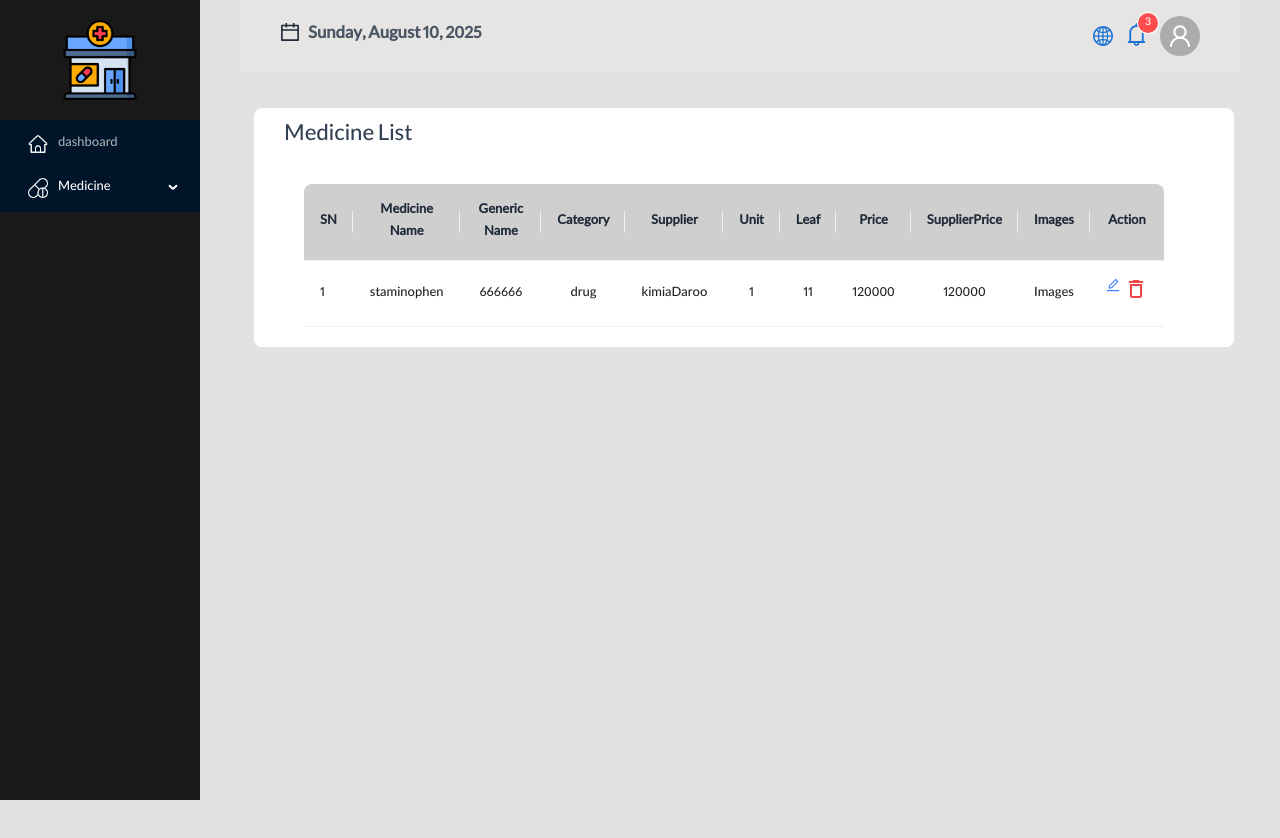
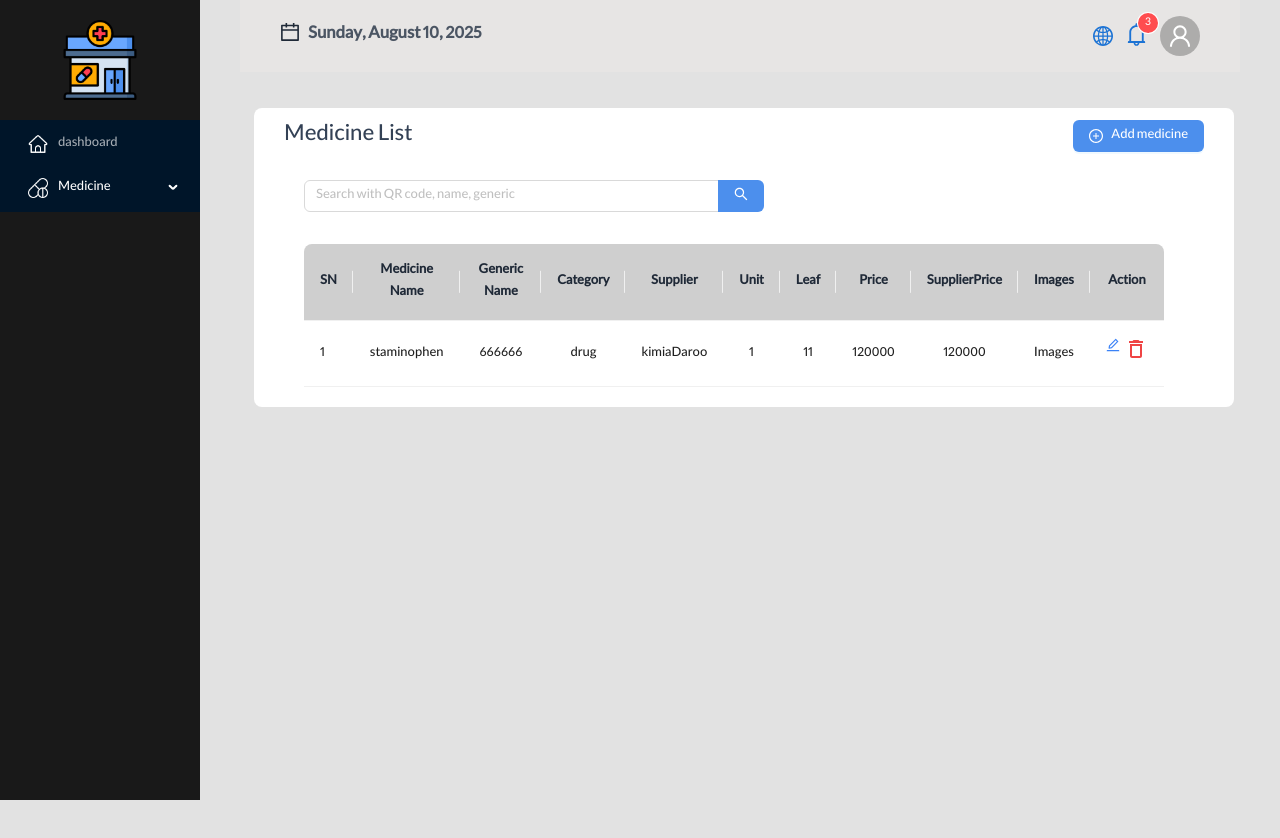
Before and after one commit to HaniehGharaee/dashboard-pharmacy, a React (Vite) app: page /admin/medicines/index in a window 1280 px wide. Shown: the top 838 px of the page. Built offline with nearby package versions, Linux system fonts and the light colour scheme; a web font is replaced by a local one.

Commit message:
Put box search for medicines and button add medicine

```diff
--- a/src/components/medicine/index.jsx
+++ b/src/components/medicine/index.jsx
@@ -1,5 +1,10 @@
 import MedicineTable from "./medicineTable";
+import { Button, Input } from "antd";
+import { PlusCircleOutlined } from "@ant-design/icons";
+const { Search } = Input;
+
 const Medicine = () => {
+  const onSearch = (value, _e, info) => console.log(info?.source, value);
   return (
     <div className="min-h-screen">
       <div
@@ -11,7 +16,18 @@ const Medicine = () => {
           marginRight: 30,
         }}
       >
-        <div className="text-slate-700 text-2xl pt-3">Medicine List</div>
+        <div className="flex items-center justify-between text-slate-700 text-2xl pt-3">
+          Medicine List
+          <Button type="primary" size="middle">
+            <PlusCircleOutlined /> Add medicine
+          </Button>
+        </div>
+        <Search
+          className="mt-7 mx-5 w-1/2"
+          placeholder="Search with QR code, name, generic"
+          onSearch={onSearch}
+          enterButton
+        />
         <MedicineTable />
       </div>
     </div>
```
